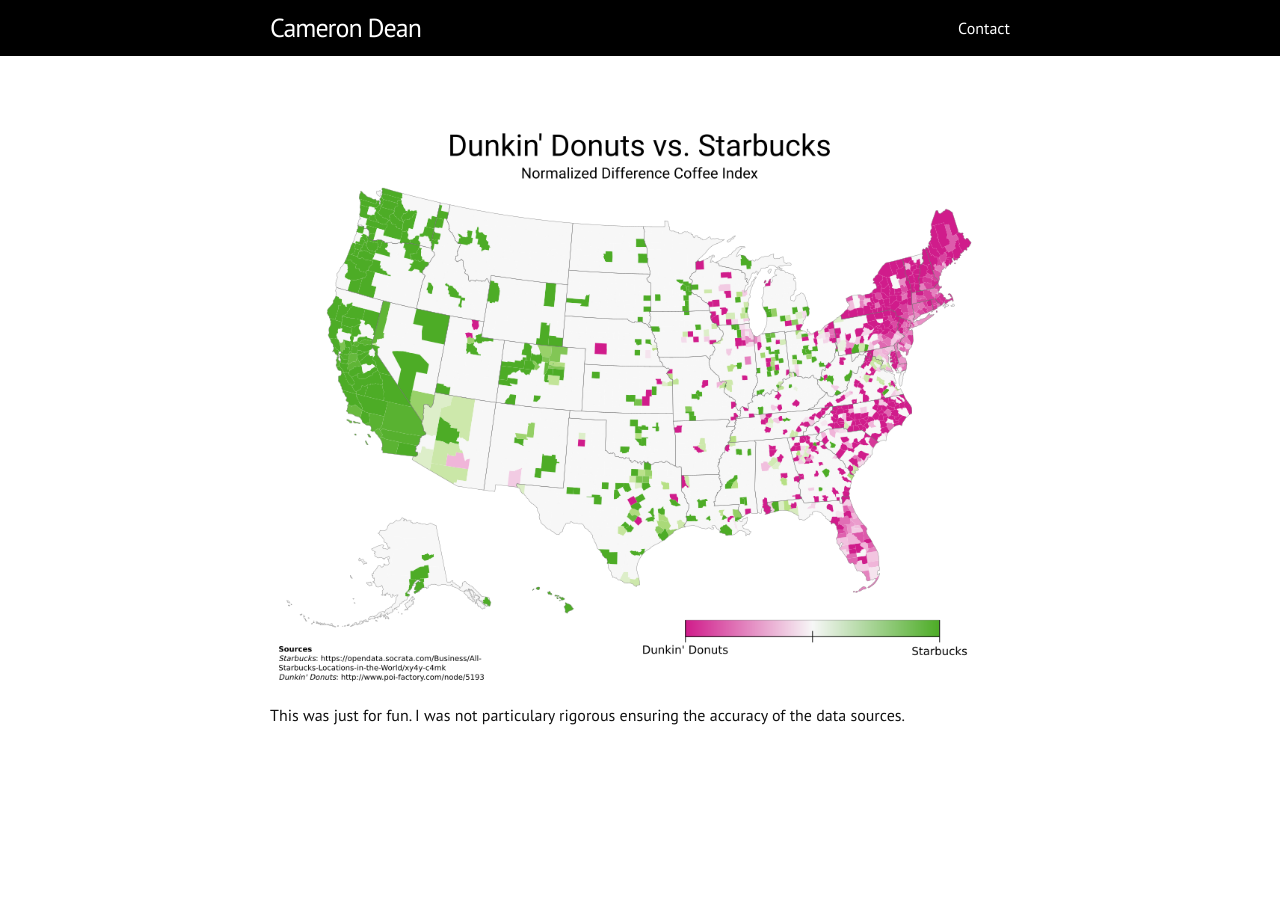
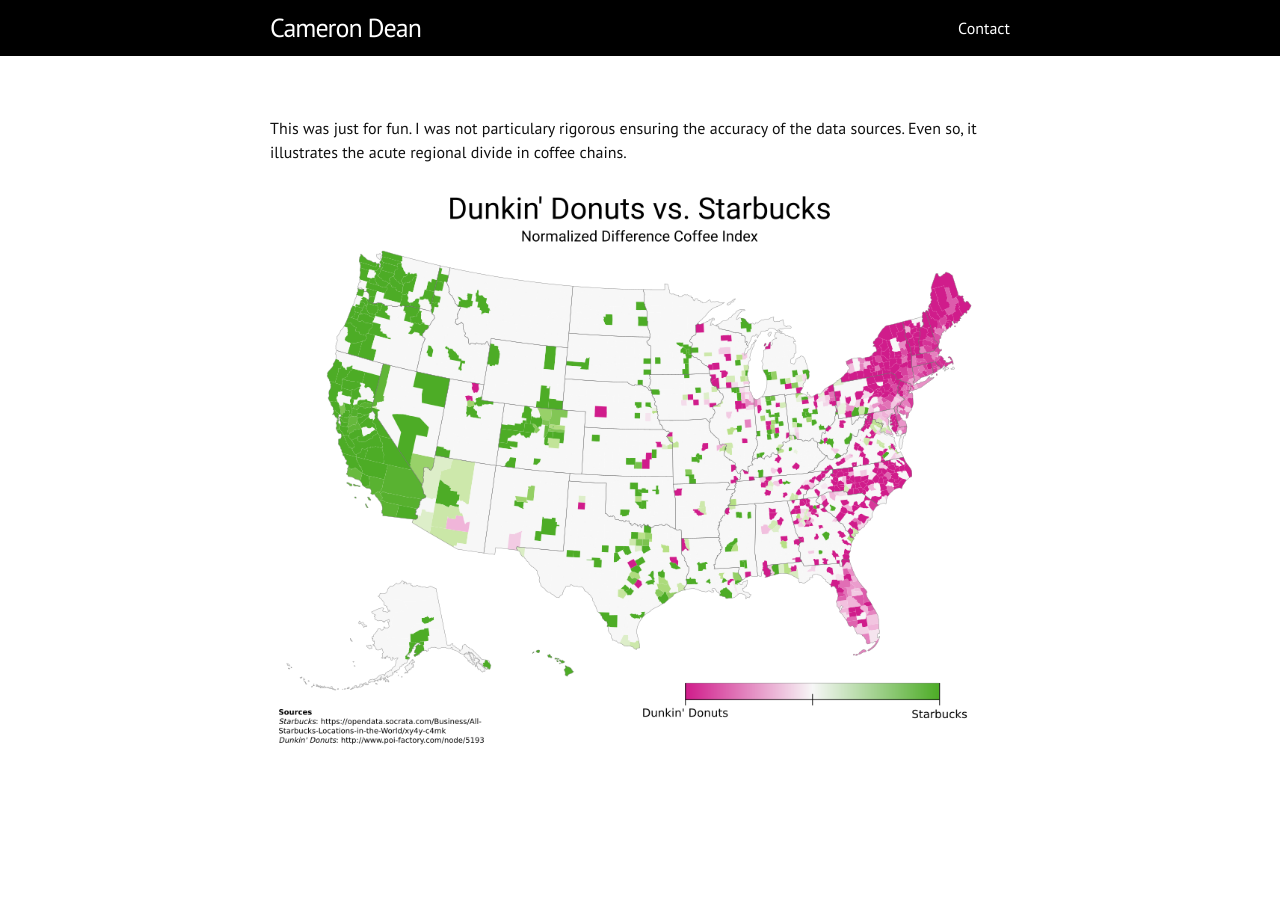
Before and after one commit to chdean/chdean.github.io, a Jekyll site: the page built from projects/dunkin-sb/index.md, in a window 1280 px wide. Built offline with Jekyll 4.4.1, drawn with Linux system fonts in a browser that asks for light colours.

Commit message:
Update index.md

```diff
--- a/projects/dunkin-sb/index.md
+++ b/projects/dunkin-sb/index.md
@@ -3,6 +3,6 @@ layout: page
 published: true
 ---
 
+This was just for fun. I was not particulary rigorous ensuring the accuracy of the data sources. Even so, it illustrates the acute regional divide in coffee chains.
+
 ![](print.png)
-
-This was just for fun. I was not particulary rigorous ensuring the accuracy of the data sources.
```
